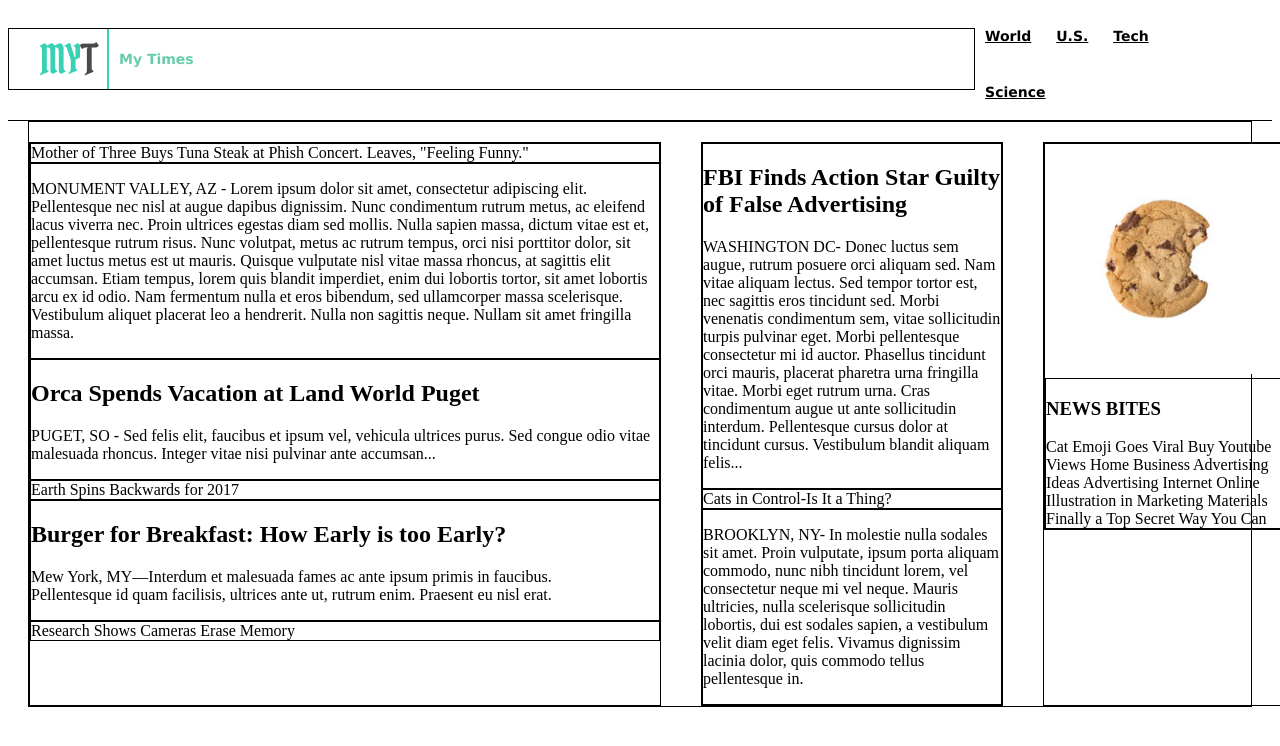
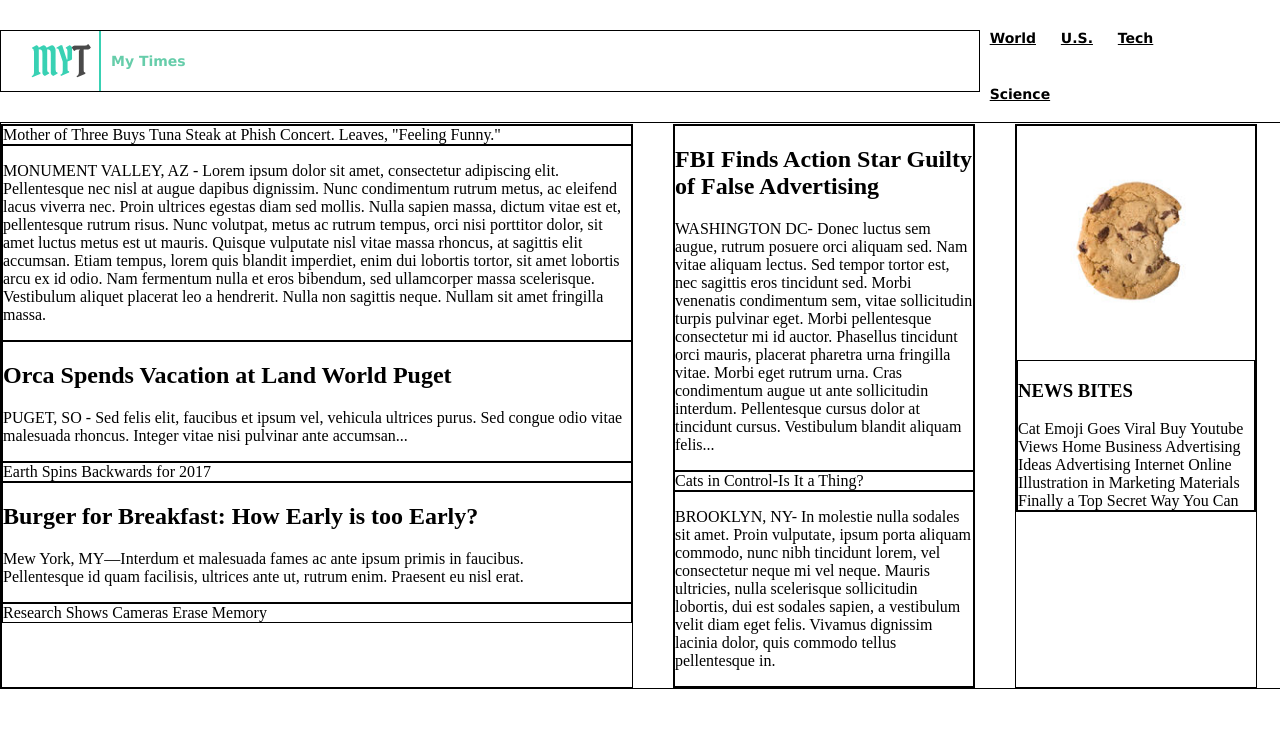
Before and after one commit to codenamesen/MyTimes, a plain HTML site: page index.html in a window 1280 px wide. Shown: the top 746 px of the page. Drawn offline with Linux system fonts and the light colour scheme.

Commit message:
Complete styled of header and columns as required in step 3

```diff
--- a/resources/css/style.css
+++ b/resources/css/style.css
@@ -10,6 +10,11 @@ header{
   font-size: 14px;
   font-weight: bold;
   border-bottom: 1px solid black;
+  position: fixed;
+  top: 0px;                        /*This I learned by inspecting the webpage*/
+  padding-top: 10px;
+  width: 100%;
+  z-index: 2;
   }
 
 header .logo {
@@ -43,10 +48,17 @@ header nav a{
 /*Below this line all the styles are for contents other than the header*/
 
 /*This column contains all the three colums*/
+body{
+  margin: 0px;                        /*This I learned by inspecting the element*/
+}
+
 .column{
   display: flex;
-  margin: 0px 20px 80px 20px;
-  padding: 20px 0px 0px 0px;
+  width: 1300px;
+  margin: 10px auto 100px auto;      /*This I learned by inspecting the element*/
+  position: relative;
+  top: 73px;
+  padding: 40px 0px 0px 0px;
 }
 
 /*This is the leftmost or the first column or the column large*/
```
